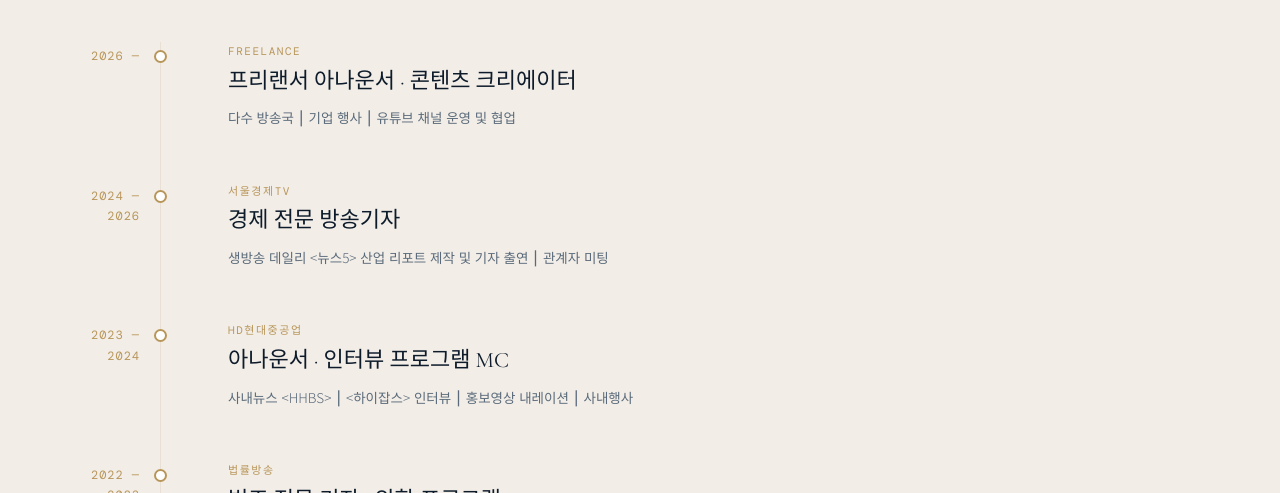
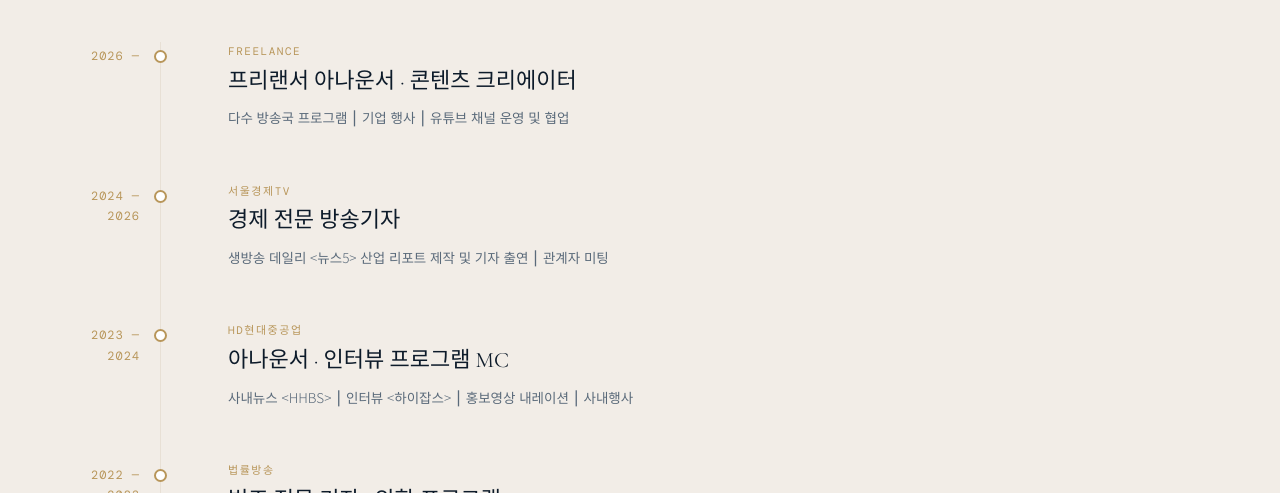
Before and after one commit to annhylee/annhylee.github.io, a Jekyll site: the page built from index.md, in a window 1280 px wide and 900 px high, scrolled down 1925 px. Shown: the part 153-646 px from the top of the window. Built offline with Jekyll 4.4.1, drawn with Linux system fonts in a browser that asks for light colours; some web fonts are replaced.

Commit message:
Update career.yml

```diff
--- a/_data/career.yml
+++ b/_data/career.yml
@@ -7,7 +7,7 @@
 - year_from: "2026"
   org: Freelance
   role: 프리랜서 아나운서 · 콘텐츠 크리에이터
-  desc: 다수 방송국 ⎮ 기업 행사 ⎮ 유튜브 채널 운영 및 협업
+  desc: 다수 방송국 프로그램 ⎮ 기업 행사 ⎮ 유튜브 채널 운영 및 협업
 
 - year_from: "2024"
   year_to: "2026"
@@ -19,7 +19,7 @@
   year_to: "2024"
   org: HD현대중공업
   role: 아나운서 · 인터뷰 프로그램 MC
-  desc: 사내뉴스 <HHBS> ⎮ <하이잡스> 인터뷰 ⎮ 홍보영상 내레이션 ⎮ 사내행사
+  desc: 사내뉴스 <HHBS> ⎮ 인터뷰 <하이잡스> ⎮ 홍보영상 내레이션 ⎮ 사내행사
 
 - year_from: "2022"
   year_to: "2023"
```
